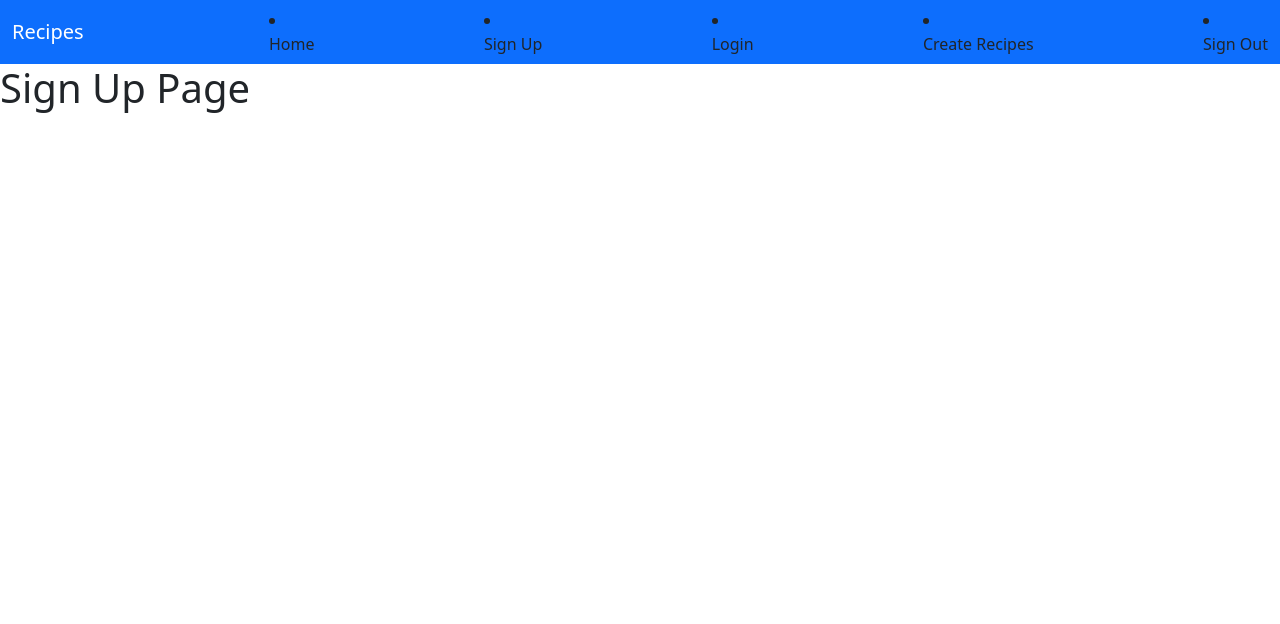
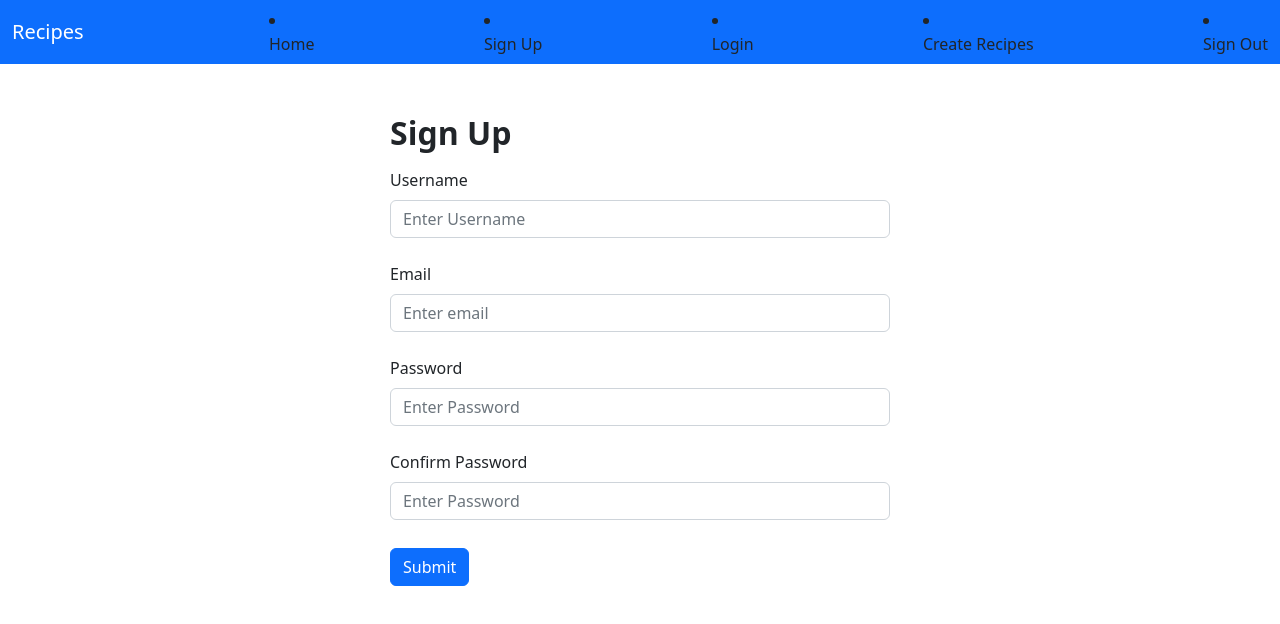
Before and after one commit to yanliu1111/React_Flask_fullStack_project, a React (Vite) app in the folder client/: page /signup in a window 1280 px wide. Shown: the top 624 px of the page. Built offline with nearby package versions, Linux system fonts and the light colour scheme.

Commit message:
feat: simple signup form done

```diff
--- a/client/src/components/Signup.jsx
+++ b/client/src/components/Signup.jsx
@@ -1,9 +1,82 @@
-import React from "react";
+import React, { useState } from "react";
+import { Form, Button } from "react-bootstrap";
 
 const SignUpPage = () => {
+  const [username, setUsername] = useState("");
+  const [email, setEmail] = useState("");
+  const [password, setPassowrd] = useState("");
+  const [confirmPassword, setConfirmPassword] = useState("");
+
+  const submitForm = () => {
+    console.log("submitting form");
+    console.log(username, email, password, confirmPassword);
+    setUsername("");
+    setEmail("");
+    setPassowrd("");
+    setConfirmPassword("");
+  };
+
   return (
-    <div className="Sign Up">
-      <h1>Sign Up Page</h1>
+    <div className="container">
+      <div className="form">
+        <h1 className="heading">Sign Up</h1>
+        <form action="">
+          <Form.Group>
+            <Form.Label>Username</Form.Label>
+            <Form.Control
+              type="text"
+              placeholder="Enter Username"
+              value={username}
+              name="username"
+              onChange={(e) => setUsername(e.target.value)}
+            />
+          </Form.Group>
+          <br />
+          <Form.Group>
+            <Form.Label>Email</Form.Label>
+            <Form.Control
+              type="email"
+              placeholder="Enter email"
+              value={email}
+              name="email"
+              onChange={(e) => setEmail(e.target.value)}
+            />
+          </Form.Group>
+          <br />
+          <Form.Group>
+            <Form.Label>Password</Form.Label>
+            <Form.Control
+              type="password"
+              placeholder="Enter Password"
+              value={password}
+              name="password"
+              onChange={(e) => setPassowrd(e.target.value)}
+            />
+          </Form.Group>
+          <br />
+          <Form.Group>
+            <Form.Label>Confirm Password</Form.Label>
+            <Form.Control
+              type="password"
+              placeholder="Enter Password"
+              value={confirmPassword}
+              name="confirmPassword"
+              onChange={(e) => setConfirmPassword(e.target.value)}
+            />
+          </Form.Group>
+          <br />
+          <Form.Group>
+            <Button
+              as="sub"
+              variant="primary"
+              type="submit"
+              onClick={submitForm}
+            >
+              Submit
+            </Button>
+          </Form.Group>
+        </form>
+      </div>
     </div>
   );
 };
--- a/client/src/styles/main.css
+++ b/client/src/styles/main.css
@@ -1,12 +1,16 @@
 .container {
-  display: flex;
-  flex-direction: column;
-  align-items: center;
-  justify-content: center;
-  height: 300px;
+  margin-top: 50px;
+  margin-bottom: 50px;
 }
 .heading {
   font-size: 2rem;
   font-weight: 600;
   margin-bottom: 1rem;
 }
+.form {
+  display: flex;
+  flex-direction: column;
+  width: 80%;
+  max-width: 500px;
+  margin: 0 auto;
+}
```
